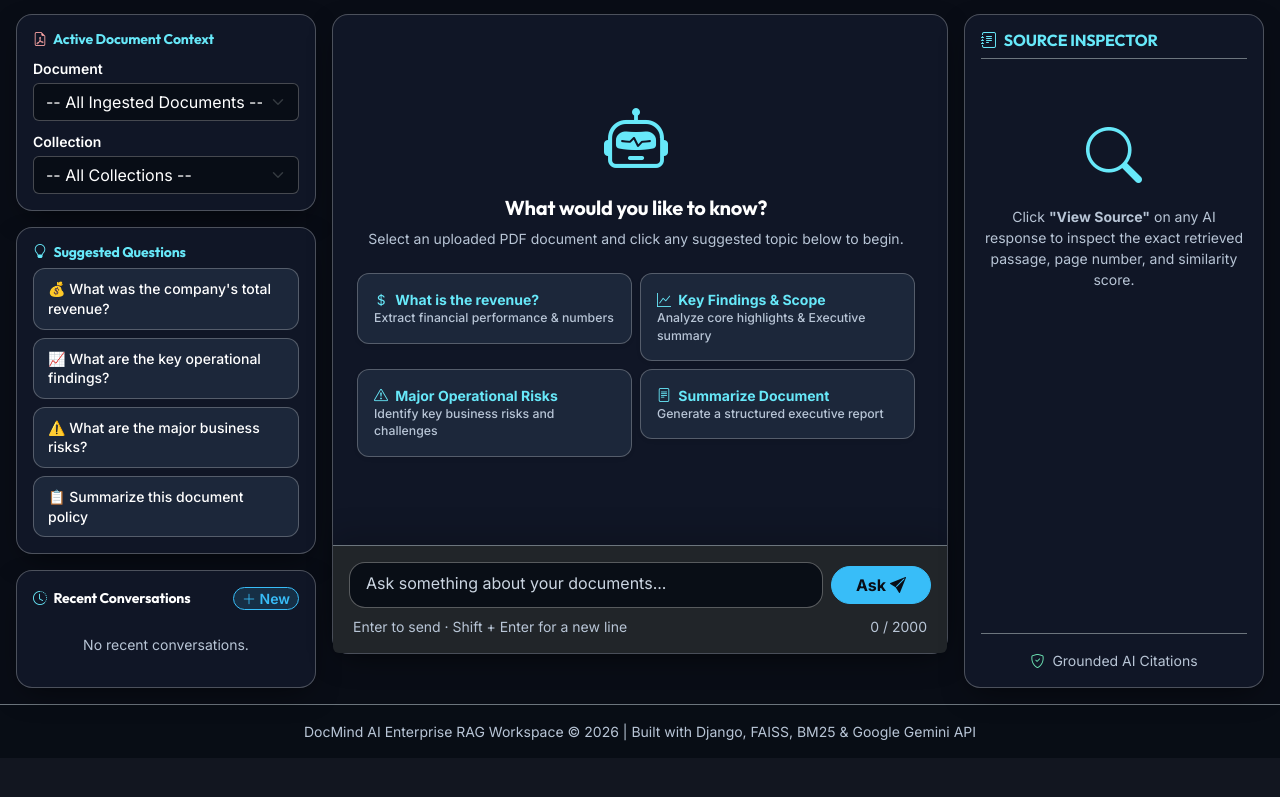
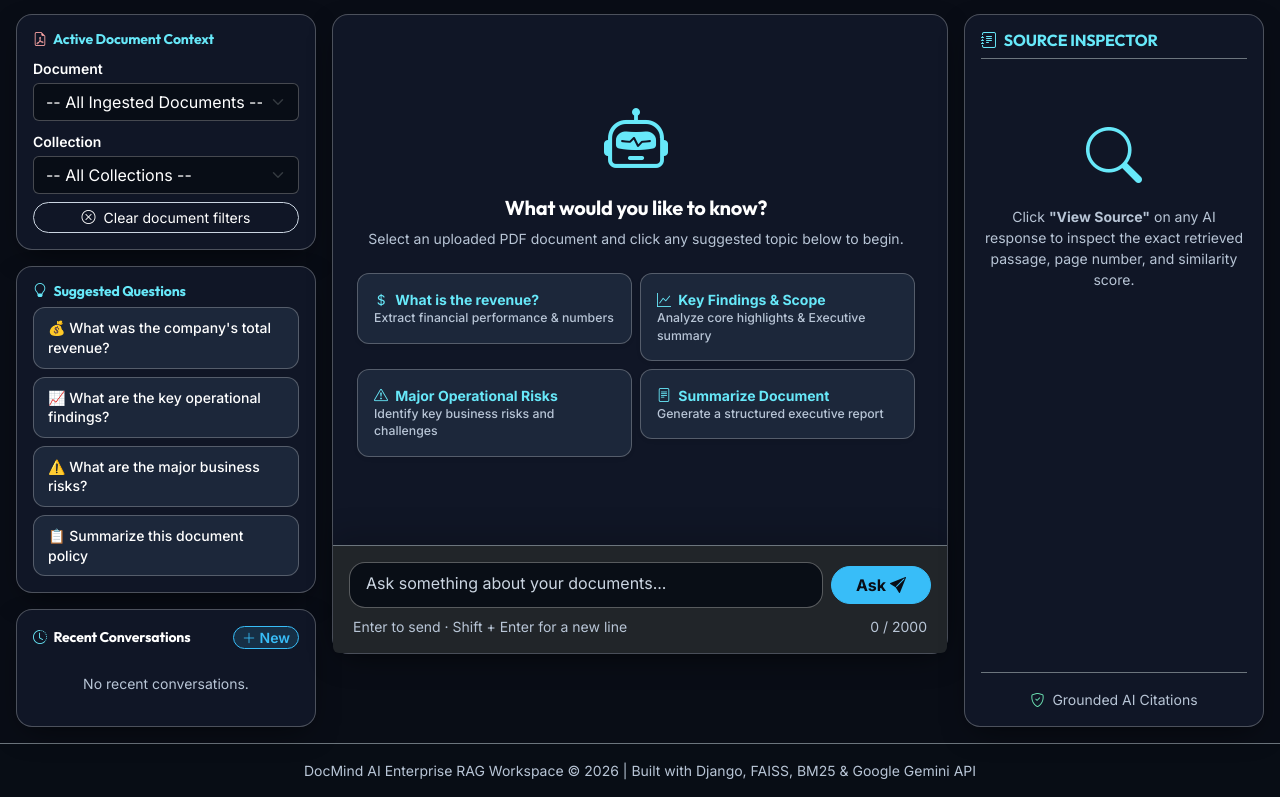
Before and after one commit to Dhanaraj2410/AI-Powered-Document-IntelligenceRAG-Assistant, a Django app: page /chat/ in a window 1280 px wide. Shown: the part 169-966 px from the top of the page. Before the commit the page ends 910 px from the top, so only its background shows below. Run offline with Django 5.2, Linux system fonts and the light colour scheme; the visitor is signed in with stand-in values (Sample User, id 1); data that the repository does not hold is empty; parts of the project's set-up code (start-up, migrations or seed data) failed here and were passed over.

Commit message:
feat: add chat scope reset control

```diff
--- a/static/js/app.js
+++ b/static/js/app.js
@@ -171,6 +171,15 @@ document.addEventListener('DOMContentLoaded', () => {
             }
         });
     }
+
+    document.getElementById('clearChatScope')?.addEventListener('click', () => {
+        if (chatDocSelect) chatDocSelect.value = '';
+        const collectionSelect = document.getElementById('chatCollSelect');
+        if (collectionSelect) collectionSelect.value = '';
+        if (suggestedQuestionsList) {
+            suggestedQuestionsList.innerHTML = '<div class="text-muted small py-2">Choose a document to see tailored questions.</div>';
+        }
+    });
 
     // --- RAG Chat Query & Step-by-Step Thinking Handler ---
     const chatForm = document.getElementById('chatForm');
--- a/templates/chat.html
+++ b/templates/chat.html
@@ -39,6 +39,9 @@
                     <option value="{{ coll.id }}">📁 {{ coll.name }}</option>
                     {% endfor %}
                 </select>
+                <button id="clearChatScope" type="button" class="btn btn-sm btn-outline-secondary rounded-pill mt-2 w-100">
+                    <i class="bi bi-x-circle me-1"></i> Clear document filters
+                </button>
 
                 {% if active_conv and active_conv.document %}
                 <div class="mt-3 p-2 rounded bg-dark border border-secondary text-light small">
```
